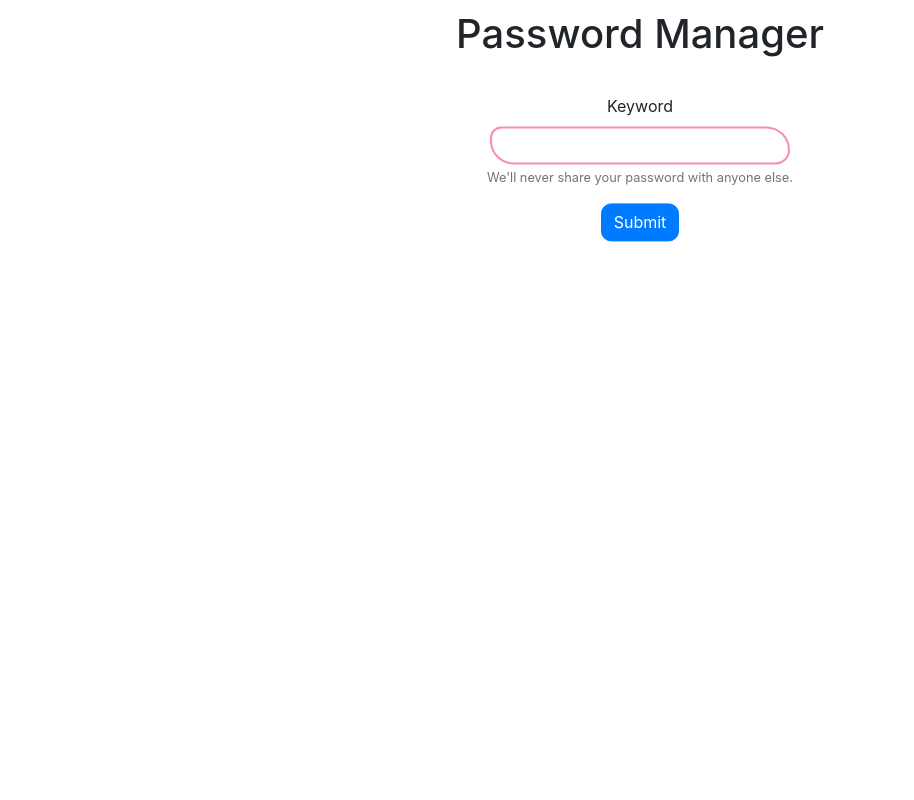
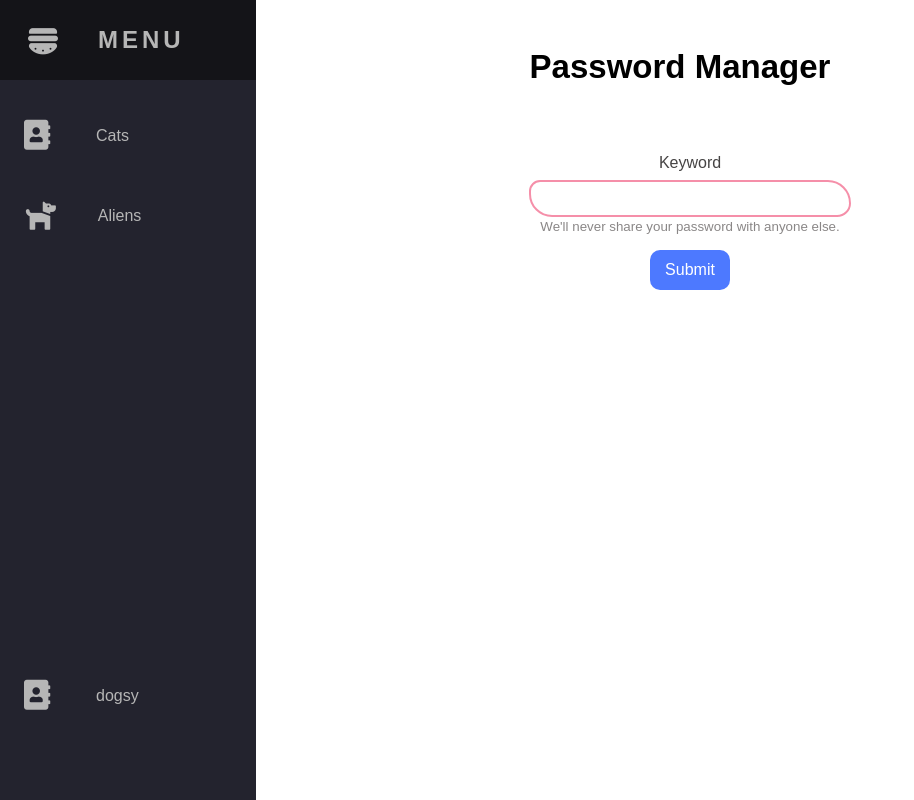
Before and after one commit to princewillzz/password_manager, a Django app: page / in a window 1280 px wide. Shown: the whole page, without its empty margins (0-914 px from the left). Run offline with Django 3.2, Linux system fonts and the light colour scheme; the visitor is signed in with stand-in values (Sample User, id 1); data that the repository does not hold is empty; some libraries are stand-ins or nearby versions.

Commit message:
Navbar added.

```diff
--- a/storer/static/storer/index.css
+++ b/storer/static/storer/index.css
@@ -1,47 +1,91 @@
-
-
 .title {
-    margin: auto;
     padding: 10px;
+    font-size: 33px;
     text-align: center;
 }
 
 .search-form {
-	text-align: center;
-	left: 50%;
+    text-align: center;
+    text-decoration: none;
     position: relative;
-    margin-top: 100px;
+    display: table;
+    padding: 10px;
+    width: 100%;
+    margin-top: 5vh;
+
+}
+.above-input {
     display: inline-block;
-    padding: 10px;
-    box-sizing: border-box;
-    transform: translate(-50%,-50%);
+    padding: 8px;
+    color: rgba(47, 45, 45, 0.891);
+}
+.below-input {
+    color: rgb(138, 135, 135);
 }
 .search-form input[type="text"] {
     display: flex;
     text-align: center;
     border: 2px solid #f58fa9;
 	border-width: 2px;
-	margin: auto;
+    margin: auto;
+    padding: 9px;
 	border-radius: 24px 50px 30px;
 	border-style: solid;
     transition: 0.35s;
     width: 300px;
+    outline: none;
 }
+.search-form input[type="text"]:focus:active {
+    border-color: #4d79ff;
+    border-bottom: 2px #4d79ff;
+}
+.search-form input[type="text"]:focus, textarea:focus {
+    box-shadow: 0 0 7px rgba(81, 203, 238, 1);
 
+}
 .search-form input[type="text"]:hover {
     width: 400px;
 }
 
-#btn-submit {
-    display: inline-flex;
+.btn-submit {
+    color: rgb(255, 255, 255);
+    font-family: sans-serif;
+    padding: auto;
+    margin: 15px;
+    display: inline-block;
+    padding: 10px;
+    border: #4d79ff;
     border-radius: 10px 10px 10px 10px;
+    background-color: #4d79ff;
+    width: 80px;
+    height: 40px;
+    font-weight: 520;
+    font-size: 16px;
+    outline: none;
+
 }
-#btn-submit:hover {
+.btn-submit:hover {
     transition: 0.5s;
-    border: 2px solid #f58fa9;
     background-color: #f58fa9;
     border-radius: 15px 15px 15px 15px;
+    cursor: pointer;
+    border: 1px solid rgb(75, 182, 248);
+    box-shadow: 0 0 7px rgba(81, 203, 238, 1);
 }
+.btn-submit:active {
+    transform: scale(1.1);
+}
+/*
+<form id="search-form" class="search-form">
+
+    <div class="form-group">
+        <label class="above-input">Keyword</label>
+        <input type="text" class="form-input" id="search-entity" autocomplete="off">
+        <small class="below-input">We'll never share your password with anyone else.</small>
+    </div>
+    <button type="submit" class="btn-submit" id="btn-submit">Submit</button>
+</form>
+*/
 
 .password-container {
     margin: 0;
--- /dev/null
+++ b/storer/static/storer/navbar.css
@@ -0,0 +1,118 @@
+:root {
+    font-size: 16px;
+    font-family: sans-serif;
+    --text-primary: #b6b6b6;
+    --text-secondary: #ececec;
+    --bg-primary: #23232e;
+    --bg-secondary: #141418;
+}
+
+body::-webkit-scrollbar {
+    width: 0.25rem;
+}
+
+body::-webkit-scrollbar-track {
+    background: #1e1e24;
+}
+
+body::-webkit-scrollbar-thumb {
+    background: #6649b8;
+}
+
+body {
+    color: black;
+    background-color: white;
+    margin: 0;
+    padding: 0;
+}
+
+main {
+    margin-left: 5rem;
+    padding: 1rem;
+}
+
+.navbar {
+    width: 5rem;
+    height: 100vh;
+    position: fixed;
+    background-color: var(--bg-primary);
+    transition: width 200ms ease;
+}
+
+.navbar-nav {
+    list-style: none;
+    padding: 0;
+    margin: 0;
+    display: flex;
+    flex-direction: column;
+    align-items: center;
+}
+
+.nav-item {
+    width: 100%;
+}
+
+.nav-item:last-child {
+    margin: 400px;
+}
+
+.nav-link {
+    display: flex;
+    align-items: center;
+    height: 5rem;
+    color: var(--text-primary);
+    text-decoration: none;
+}
+
+.link-text {
+    display: none;
+    margin-left: 1rem;
+}
+
+.icon {
+    min-width: 2rem;
+    margin: 0 1.5rem;
+    font-size: 30px;
+
+}
+
+.navbar:hover {
+    width: 16rem;
+}
+
+.navbar:hover .link-text {
+    display: block;
+}
+
+.nav-link:hover .icon {
+    transition: 0.5s ease;
+    color: rgb(255, 247, 15);
+}
+.nav-item:hover {
+    background-color: rgb(10, 10, 10);
+}
+
+.logo {
+    font-weight: bold;
+    text-transform: uppercase;
+    margin-bottom: 1rem;
+    text-align: center;
+    color: var(--text-secondary);
+    background: var(--bg-secondary);
+    font-size: 1.5rem;
+    letter-spacing: 0.3ch;
+    width: 100%;
+
+}
+
+.hamburger {
+    min-width: 2rem;
+    margin: 0 1.5rem;
+    font-size: 30px;
+    transform: rotate(0deg);
+    transition: transform 0.5s;
+}
+
+.navbar:hover .hamburger {
+    transform: rotate(180deg);
+}
--- a/storer/templates/storer/base.html
+++ b/storer/templates/storer/base.html
@@ -1,11 +1,44 @@
 <!DOCTYPE html>
 <html lang="en">
 <head>
+    {% load static %}
     <meta charset="UTF-8">
     <meta name="viewport" content="width=device-width, initial-scale=1.0">
-    {% block title %} {% endblock %}
+    <title>{% block title %} {% endblock %}</title>
 </head>
 <body>
+
+    <nav class="navbar">
+        <ul class="navbar-nav">
+            <li class="logo">
+                <a href="#" class="nav-link">
+                    <span class="hamburger"><i class="fas fa-hamburger"></i></span>
+                    <span class="link-text">MENU</span>
+                </a>
+            </li>
+            <li class="nav-item">
+                <a href="#" class="nav-link">
+                    <span class="icon"><i class="fa fa-address-book"></i></span>
+                    <span class="link-text">Cats</span>
+                </a>
+            </li>
+            <li class="nav-item">
+                <a href="#" class="nav-link">
+                    <span class="icon"><i class="fas fa-dog"></i></span>
+                    <span class="link-text">Aliens</span>
+                </a>
+            </li>
+
+            <li class="nav-item">
+                <a href="#" class="nav-link">
+                    <span class="icon"><i class="fa fa-address-book"></i></span>
+                    <span class="link-text">dogsy</span>
+                </a>
+            </li>
+        </ul>
+    </nav>
+
     {% block body %} {% endblock %}
+    <link rel="stylesheet" href="{% static 'storer/navbar.css' %}">
 </body>
 </html>
--- a/storer/templates/storer/index.html
+++ b/storer/templates/storer/index.html
@@ -2,30 +2,33 @@
 {% load static %}
 
 {% block title %}
-    <h1 class="title">Password Manager</h1>
+    index
 {% endblock %}
 
 {% block body %}
+
+    <main>
+        <h1 class="title">Password Manager</h1>
         <form id="search-form" class="search-form">
             {% csrf_token %}
             <div class="form-group">
-            <label id="inputWebsite">Keyword</label>
-            <input type="text" class="form-control" id="search-entity" autocomplete="off">
-            <small class="form-text text-muted">We'll never share your password with anyone else.</small>
+                <label class="above-input">Keyword</label>
+                <input type="text" class="form-input" id="search-entity" autocomplete="off">
+                <small class="below-input">We'll never share your password with anyone else.</small>
             </div>
-        <button type="submit" class="btn btn-primary" id="btn-submit">Submit</button>
+            <button type="submit" class="btn-submit" id="btn-submit">Submit</button>
         </form>
 
         <div class="password-container">
             <ul id="password-list">
             </ul>
         </div>
+    </main>
+
 
     <script src="{% static 'storer/index.js' %}"></script>
     <script src="{% static 'storer/hel.js' %}"></script>
     <link rel="stylesheet" href="{% static 'storer/index.css' %}">
-    <link rel="stylesheet" href="https://stackpath.bootstrapcdn.com/bootstrap/4.5.0/css/bootstrap.min.css">
-
     <!--<script src="https://kit.fontawesome.com/a076d05399.js"></script>-->
     <link rel="stylesheet" href="{% static 'storer/fontawesome/css/all.css' %}">
 {% endblock %}
```
Also changed, not shown: storer/templates/storer/navb.html (deleted, +0 -67 lines), storer/templates/storer/navbar.css (deleted, +0 -39 lines). Lines whose indentation alone changed are shown as unchanged.
